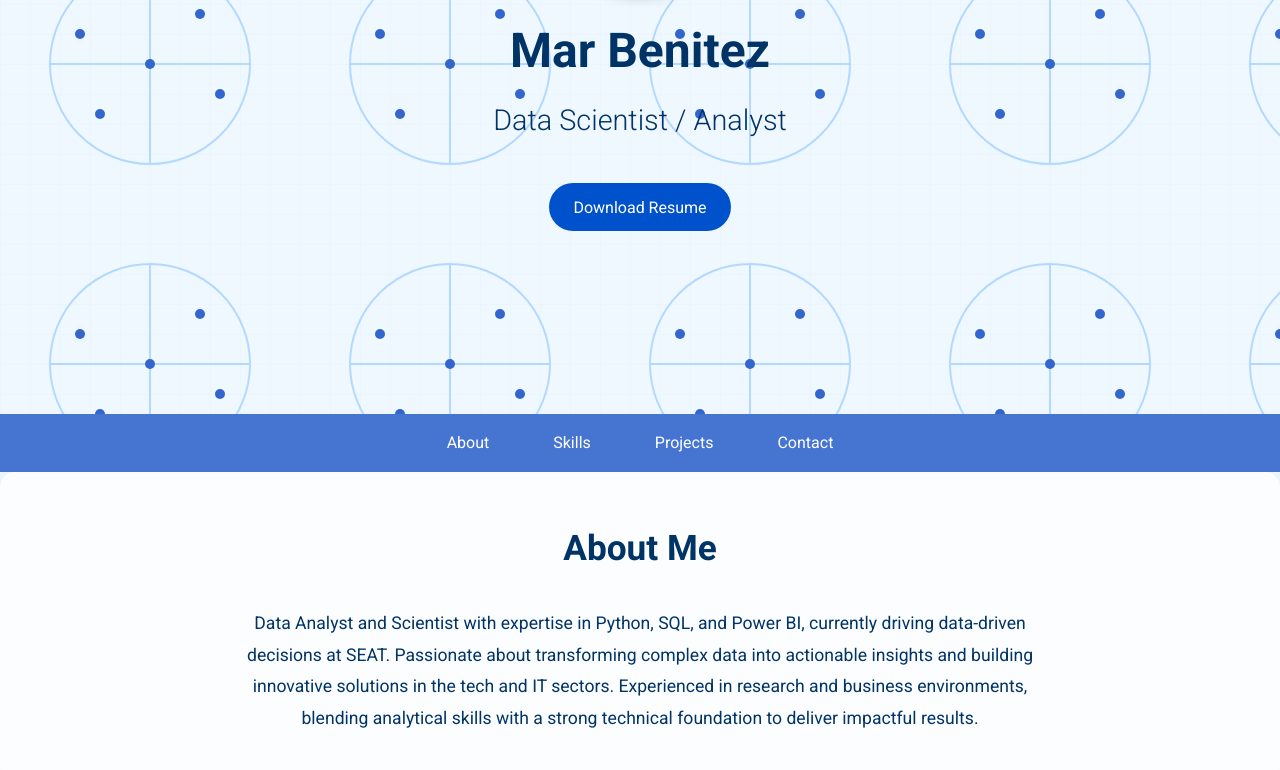
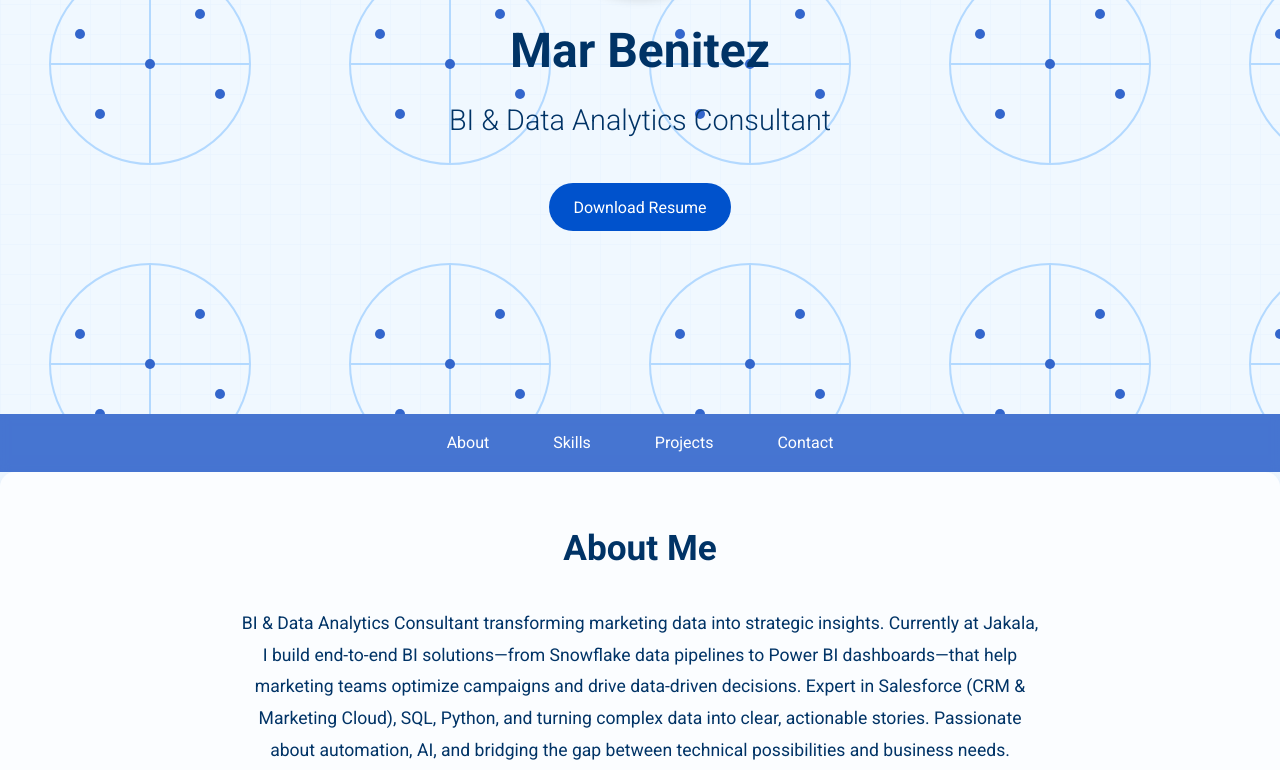
Before and after one commit to MarBenitez/MarBenitez.github.io, a plain HTML site: page index.html in a window 1280 px wide. Shown: the part 386-1156 px from the top of the page. Drawn offline with Linux system fonts and the light colour scheme.

Commit message:
role update

```diff
--- a/index.html
+++ b/index.html
@@ -3,7 +3,7 @@
 <head>
     <meta charset="UTF-8">
     <meta name="viewport" content="width=device-width, initial-scale=1.0">
-    <title>Mar Benitez - Data Scientist / Analyst</title>
+    <title>Mar Benitez - BI & Data Analytics Consultant</title>
     <link href="https://fonts.googleapis.com/css2?family=Roboto:wght@300;400;700&display=swap" rel="stylesheet">
     <link rel="stylesheet" href="https://cdnjs.cloudflare.com/ajax/libs/font-awesome/6.1.1/css/all.min.css">
     <link rel="stylesheet" href="static/css/style.css">
@@ -12,7 +12,7 @@
     <header>
         <img src="static/img/profile.jpg" alt="Mar Benitez" class="profile-img">
         <h1>Mar Benitez</h1>
-        <h2>Data Scientist / Analyst</h2>
+        <h2>BI & Data Analytics Consultant</h2>
         <a href="static/files/MAR-BENITEZ-resume.pdf" class="download-resume">Download Resume</a>
     </header>
 
@@ -28,7 +28,7 @@
     <main>
         <section id="about">
             <h3>About Me</h3>
-            <p>Data Analyst and Scientist with expertise in Python, SQL, and Power BI, currently driving data-driven decisions at SEAT. Passionate about transforming complex data into actionable insights and building innovative solutions in the tech and IT sectors. Experienced in research and business environments, blending analytical skills with a strong technical foundation to deliver impactful results.</p>
+            <p>BI & Data Analytics Consultant transforming marketing data into strategic insights. Currently at Jakala, I build end-to-end BI solutions—from Snowflake data pipelines to Power BI dashboards—that help marketing teams optimize campaigns and drive data-driven decisions. Expert in Salesforce (CRM & Marketing Cloud), SQL, Python, and turning complex data into clear, actionable stories. Passionate about automation, AI, and bridging the gap between technical possibilities and business needs.</p>
         </section>
 
         <section id="skills">
```
Also changed, not shown: 1 other file.
